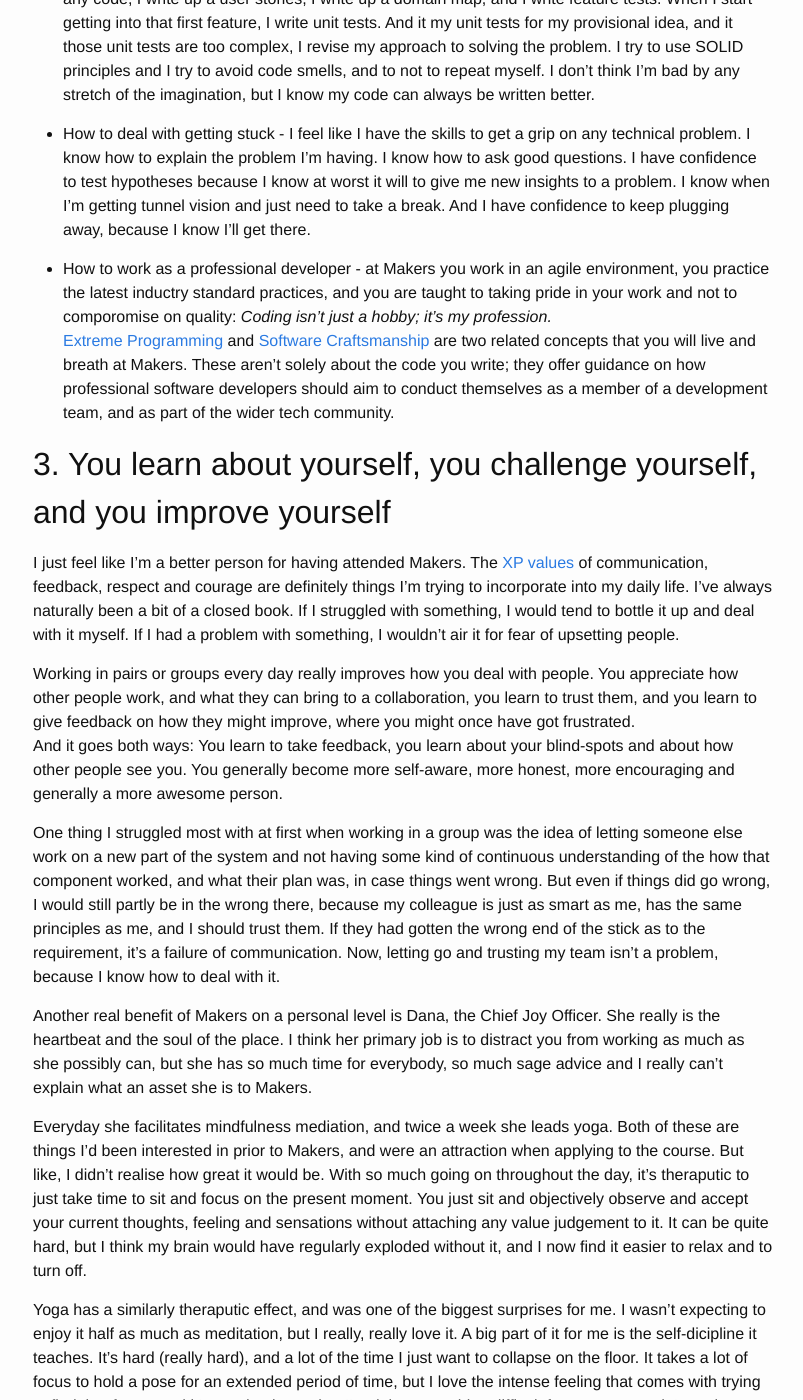
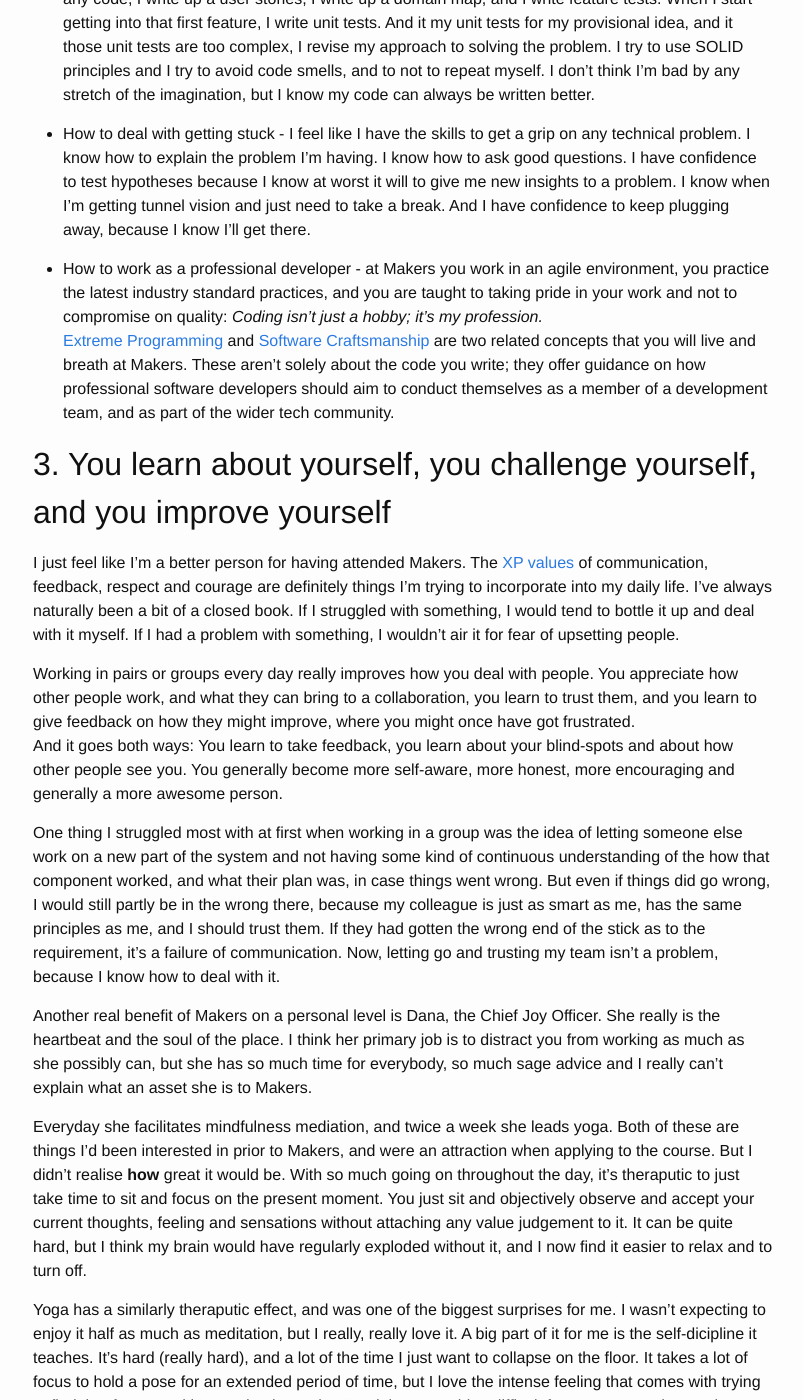
Before and after one commit to harrim91/harrim91.github.io, a Jekyll site: the page built from _posts/2016-07-03-makers-academy-review.md, in a window 1280 px wide and 1400 px high, scrolled down 1872 px. Shown: the whole window, without its empty margins (237-1040 px from the left). Built offline with Jekyll 4.4.1, drawn with Linux system fonts in a browser that asks for light colours; emoji names are drawn with the system emoji font; some of the changed text lies outside the part shown.

Commit message:
fixed typos

```diff
--- a/_posts/2016-07-03-makers-academy-review.md
+++ b/_posts/2016-07-03-makers-academy-review.md
@@ -58,7 +58,7 @@
 
  - How to deal with getting stuck - I feel like I have the skills to get a grip on any technical problem. I know how to explain the problem I'm having. I know how to ask good questions. I have confidence to test hypotheses because I know at worst it will to give me new insights to a problem. I know when I'm getting tunnel vision and just need to take a break. And I have confidence to keep plugging away, because I know I'll get there.
 
- - How to work as a professional developer - at Makers you work in an agile environment, you practice the latest inductry standard practices, and you are taught to taking pride in your work and not to comporomise on quality: *Coding isn't just a hobby; it's my profession.*
+ - How to work as a professional developer - at Makers you work in an agile environment, you practice the latest industry standard practices, and you are taught to taking pride in your work and not to compromise on quality: *Coding isn't just a hobby; it's my profession.*
  [Extreme Programming](http://www.extremeprogramming.org) and [Software Craftsmanship](manifesto.softwarecraftsmanship.org) are two related concepts that you will live and breath at Makers. These aren't solely about the code you write; they offer guidance on how professional software developers should aim to conduct themselves as a member of a development team, and as part of the wider tech community.
 
 
@@ -73,7 +73,7 @@
 
 Another real benefit of Makers on a personal level is Dana, the Chief Joy Officer. She really is the heartbeat and the soul of the place. I think her primary job is to distract you from working as much as she possibly can, but she has so much time for everybody, so much sage advice and I really can't explain what an asset she is to Makers.
 
-Everyday she facilitates mindfulness mediation, and twice a week she leads yoga. Both of these are things I'd been interested in prior to Makers, and were an attraction when applying to the course. But like, I didn't realise how great it would be. With so much going on throughout the day, it's theraputic to just take time to sit and focus on the present moment. You just sit and objectively observe and accept your current thoughts, feeling and sensations without attaching any value judgement to it. It can be quite hard, but I think my brain would have regularly exploded without it, and I now find it easier to relax and to turn off.
+Everyday she facilitates mindfulness mediation, and twice a week she leads yoga. Both of these are things I'd been interested in prior to Makers, and were an attraction when applying to the course. But I didn't realise **how** great it would be. With so much going on throughout the day, it's theraputic to just take time to sit and focus on the present moment. You just sit and objectively observe and accept your current thoughts, feeling and sensations without attaching any value judgement to it. It can be quite hard, but I think my brain would have regularly exploded without it, and I now find it easier to relax and to turn off.
 
 Yoga has a similarly theraputic effect, and was one of the biggest surprises for me. I wasn't expecting to enjoy it half as much as meditation, but I really, really love it. A big part of it for me is the self-dicipline it teaches. It's hard (really hard), and a lot of the time I just want to collapse on the floor. It takes a lot of focus to hold a pose for an extended period of time, but I love the intense feeling that comes with trying to find that focus, and it's good to know that I'm doing something difficult for my own good. Learning to code is difficult, but not as difficult as your third chair pose of the day, and the gratification isn't as instant either. Another thing about yoga is the effect it has on your meditation. After an intense hour of physical exercise, your body just relaxes, you don't notice any physical niggles and you're able focus your mind so much more. If I can master my physical body, then my mind is easy, right? The balance between body and mind is often overlooked, with one favoured over the other, but getting the balance is super important and yoga help you do that.
 
```
Also changed, not shown: other parts of _posts/2016-07-03-makers-academy-review.md (+1 -1 lines).
